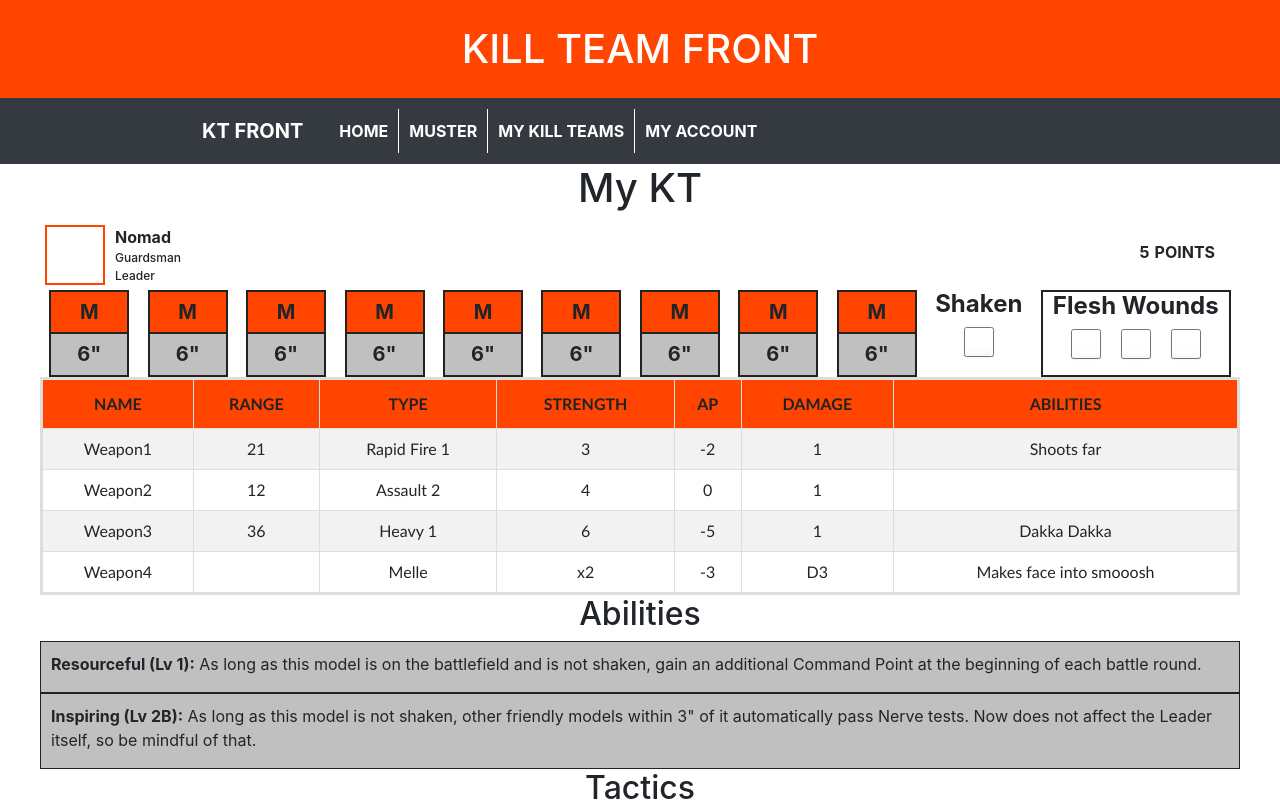
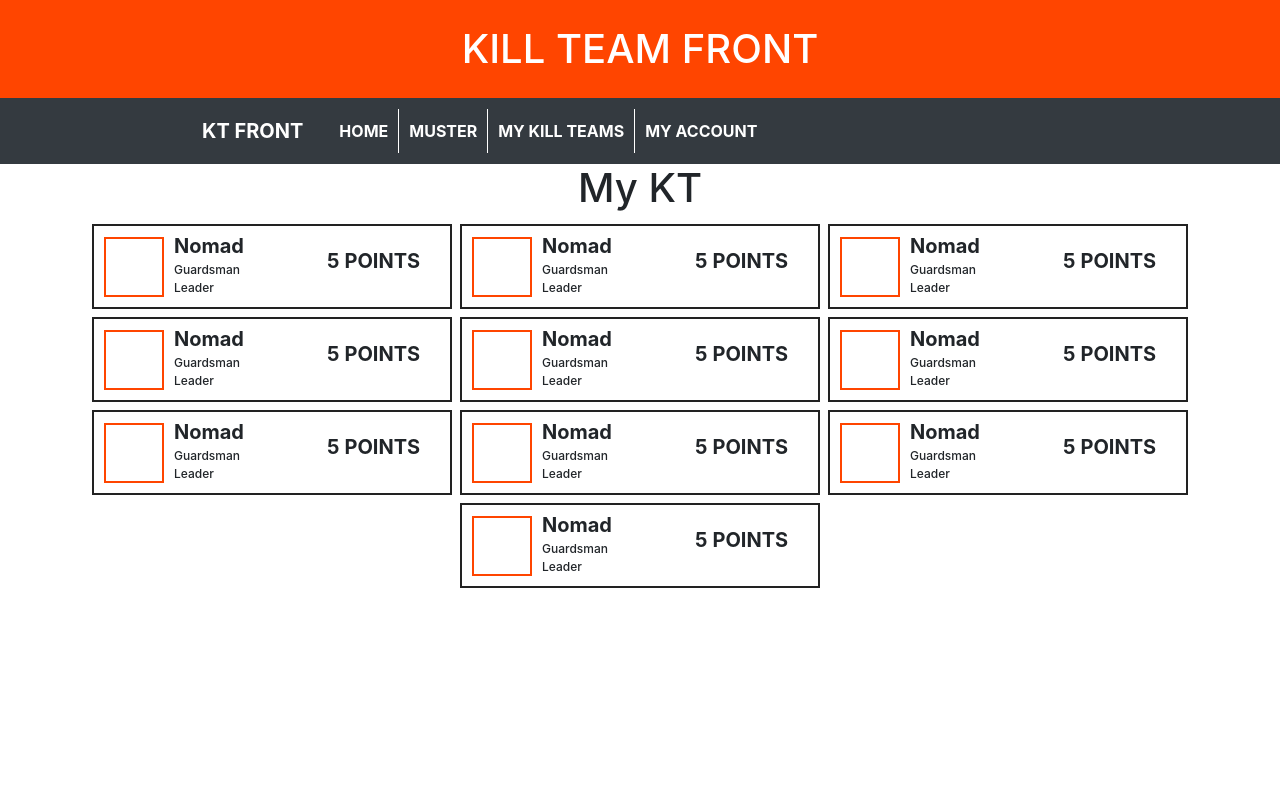
Before and after one commit to Nomad9-0/KTFront, a React (Create React App) app: page /my_kt in a window 1280 px wide. Shown: the top 801 px of the page. Built offline with nearby package versions, Linux system fonts and the light colour scheme.

Commit message:
Tactics container created

```diff
--- a/src/components/abilities/Abilities.css
+++ b/src/components/abilities/Abilities.css
@@ -1,3 +1,6 @@
+.Abilities {
+    margin-top: 45px;
+}
 .abilityContainer {
     background: silver;
     text-align: left;
--- a/src/components/data_card/UnitInfo.css
+++ b/src/components/data_card/UnitInfo.css
@@ -2,13 +2,15 @@
     text-align: left;
     font-Weight: 700;
     padding: 5px;
+    margin-bottom: 25px;
+    font-size: 20px;
 }
 #unitImg {
     height: 60px;
     width: 60px;
     display: inline-block;
     border: 2px solid orangered;
-    vertical-align: middle;
+    vertical-align: bottom;
 }
 .unitDetails {
     display: inline-block;
--- a/src/components/my_kt/MyKt.js
+++ b/src/components/my_kt/MyKt.js
@@ -1,9 +1,5 @@
 import React from 'react';
-import UnitInfo from '../data_card/UnitInfo';
-import QuickInfo from '../quick_info/QuickInfo';
-import WeaponsBox from '../weapons_box/WeaponsBox';
-import Abilities from '../abilities/Abilities';
-import Tactics from '../tactics/Tactics';
+import UnitData from '../unit_data/UnitData';
 import './MyKt.css';
 
 class MyKt extends React.Component  {
@@ -11,11 +7,7 @@
     return (
       <div className="MyKt">
         <h1>My KT</h1>
-        <UnitInfo />
-        <QuickInfo />
-        <WeaponsBox />
-        <Abilities />
-        <Tactics />
+        <UnitData />
       </div>
     );
   }
--- a/src/components/tactics/Tactics.css
+++ b/src/components/tactics/Tactics.css
@@ -1,3 +1,7 @@
+.Tactics {
+    margin-bottom: 24px;
+    margin-top: 45px;
+}
 .tabNames {
     text-align: left;
     border-bottom: 1px solid #aaa;
@@ -5,12 +9,18 @@
 .react-tabs__tab {
     font-size: 20px;
     font-weight: 700;
+    background: silver;
+    border-radius: 10px 10px 0px 0px;
 }
 .react-tabs__tab--selected {
     color: #ffffff !important;
     background: orangered !important;
+    border-radius: 10px 10px 0px 0px !important;
 }
 .react-tabs__tab:hover {
     color: #ffffff;
     background: orangered;
 }
+.tabBody {
+    text-align: left;
+}
--- a/src/components/tactics/TacticsCard.css
+++ b/src/components/tactics/TacticsCard.css
@@ -1,3 +1,25 @@
 .TacticsCard {
     display: inline-block;
+    border: 2px solid orangered;
+    background: orangered;
+    width: 200px;
+    padding: 2px;
+    text-align: left;
+    margin-right: 5px;
 }
+#tacticName {
+    font-weight: 700;
+    font-size: 18px;
+    margin-bottom: 0;
+}
+#tacticBody {
+    font-size: 15px;
+    background: #fff;
+    margin-bottom: 0;
+    padding: 2px;
+}
+#tacticPoint {
+    text-align: right;
+    font-weight: 700;
+    margin-bottom: 0;
+}
--- a/src/components/tactics/TacticsCard.js
+++ b/src/components/tactics/TacticsCard.js
@@ -8,7 +8,7 @@
       <div className="TacticsCard">
           <p id='tacticName'>Name</p>
           <p id='tacticBody'>Body</p>
-          <p id='tacticPont'>2</p>
+          <p id='tacticPoint'>2</p>
       </div>
     );
   }
--- /dev/null
+++ b/src/components/unit_data/UnitData.css
@@ -0,0 +1,14 @@
+.UnitData {
+    text-align: center;
+}
+.rosterCards {
+    border: 2px solid #222;
+    padding: 5px;
+    padding-top: 0;
+    width: 30%;
+    display: inline-block;
+    margin: 4px 4px 4px 4px;
+}
+.rosterCards .UnitInfo {
+    margin-bottom: 0px;
+}
--- /dev/null
+++ b/src/components/unit_data/UnitData.js
@@ -0,0 +1,69 @@
+import React from 'react';
+import UnitInfo from '../data_card/UnitInfo';
+import QuickInfo from '../quick_info/QuickInfo';
+import WeaponsBox from '../weapons_box/WeaponsBox';
+import Abilities from '../abilities/Abilities';
+import Tactics from '../tactics/Tactics';
+import './UnitData.css';
+
+class UnitData extends React.Component  {
+  render(){
+    return (
+      <div className="UnitData">
+        <div className='rosterCards'>
+          <div className='rosterCardInfo'>
+            <UnitInfo />
+            {/* Call the Weapon name from WeaponsInfo */}
+          </div>
+        </div>
+        <div className='rosterCards'>
+          <div className='rosterCardInfo'>
+            <UnitInfo />
+          </div>
+        </div>
+        <div className='rosterCards'>
+          <div className='rosterCardInfo'>
+            <UnitInfo />
+          </div>
+        </div>
+        <div className='rosterCards'>
+          <div className='rosterCardInfo'>
+            <UnitInfo />
+          </div>
+        </div>
+        <div className='rosterCards'>
+          <div className='rosterCardInfo'>
+            <UnitInfo />
+          </div>
+        </div>
+        <div className='rosterCards'>
+          <div className='rosterCardInfo'>
+            <UnitInfo />
+          </div>
+        </div>
+        <div className='rosterCards'>
+          <div className='rosterCardInfo'>
+            <UnitInfo />
+          </div>
+        </div>
+        <div className='rosterCards'>
+          <div className='rosterCardInfo'>
+            <UnitInfo />
+          </div>
+        </div>
+        <div className='rosterCards'>
+          <div className='rosterCardInfo'>
+            <UnitInfo />
+          </div>
+        </div>
+        <div className='rosterCards'>
+          <div className='rosterCardInfo'>
+            <UnitInfo />
+          </div>
+        </div>
+      </div>
+    );
+  }
+}
+
+export default UnitData;
--- a/src/components/weapons_box/WeaponsBox.css
+++ b/src/components/weapons_box/WeaponsBox.css
@@ -0,0 +1,3 @@
+.WeaponsBox {
+    margin-top: 20px;
+}
```
